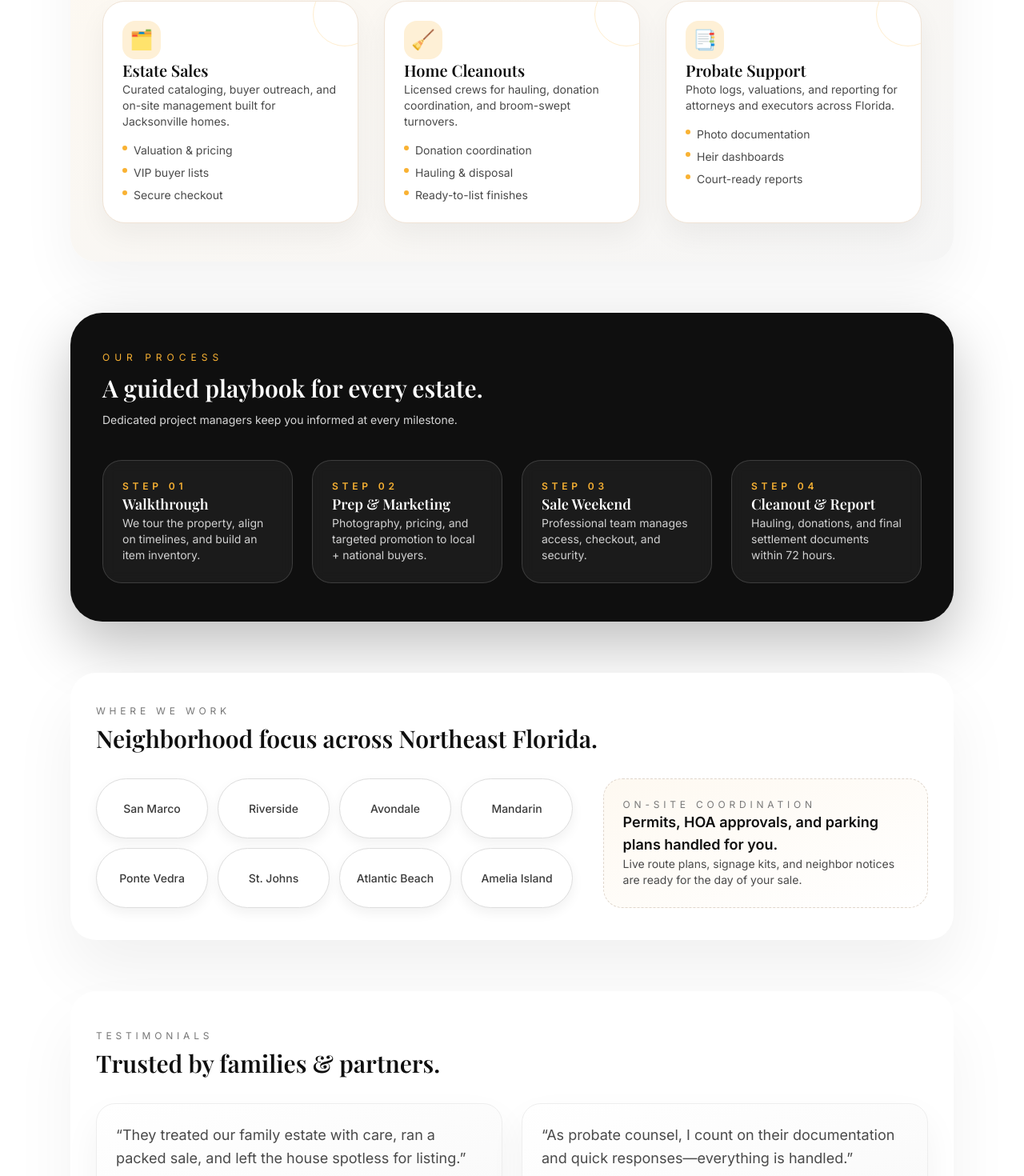
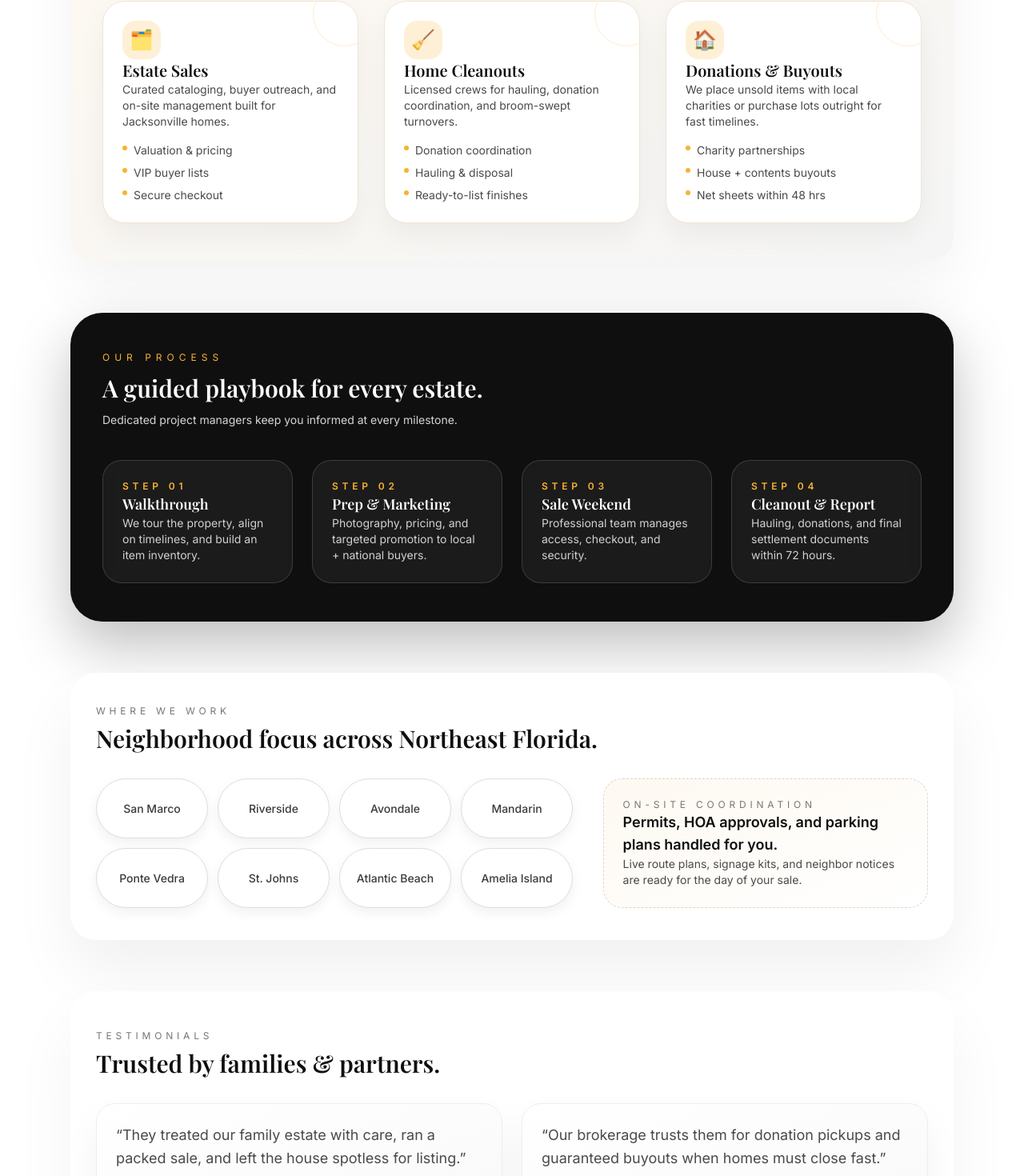
Before and after one commit to chri6tina/clear_path_estates, a Next.js app: page / in a window 1280 px wide. Shown: the part 1030-2500 px from the top of the page at 80% size. Built offline with nearby package versions, Linux system fonts and the light colour scheme; a web font is replaced by a local one.

Commit message:
Shift service focus to donations and buyouts

```diff
--- a/src/app/layout.tsx
+++ b/src/app/layout.tsx
@@ -18,17 +18,17 @@ export const metadata: Metadata = {
   metadataBase: new URL("https://www.clearpathestates.com"),
   title: "Clear Path Estates | Jacksonville Estate Sales & Cleanouts",
   description:
-    "Clear Path Estates delivers premium estate sales, compassionate cleanouts, and probate support across Jacksonville and Northeast Florida.",
+    "Clear Path Estates delivers premium estate sales, compassionate cleanouts, donation coordination, and home buyouts across Jacksonville and Northeast Florida.",
   keywords: [
     "Jacksonville estate sales",
     "estate cleanout services",
-    "probate support Jacksonville",
-    "estate liquidators Florida",
+    "donation coordination Jacksonville",
+    "home buyout services Florida",
   ],
   openGraph: {
     title: "Clear Path Estates | Jacksonville Estate Sales & Cleanouts",
     description:
-      "Premier estate liquidation, turnkey cleanouts, and probate guidance for families in Jacksonville, Florida.",
+      "Premier estate liquidation, turnkey cleanouts, donation coordination, and buyout guidance for families in Jacksonville, Florida.",
     url: "https://www.clearpathestates.com",
     siteName: "Clear Path Estates",
     locale: "en_US",
@@ -38,7 +38,7 @@ export const metadata: Metadata = {
     card: "summary_large_image",
     title: "Clear Path Estates | Jacksonville Estate Sales & Cleanouts",
     description:
-      "Estate sale pros focused on Jacksonville families, complete cleanouts, and probate coordination.",
+      "Estate sale pros focused on Jacksonville families, complete cleanouts, donation coordination, and quick buyouts.",
   },
   icons: {
     icon: "/favicon.svg",
--- a/src/app/page.tsx
+++ b/src/app/page.tsx
@@ -28,10 +28,10 @@ const services = [
     points: ["Donation coordination", "Hauling & disposal", "Ready-to-list finishes"],
   },
   {
-    title: "Probate Support",
-    description: "Photo logs, valuations, and reporting for attorneys and executors across Florida.",
-    icon: "📑",
-    points: ["Photo documentation", "Heir dashboards", "Court-ready reports"],
+    title: "Donations & Buyouts",
+    description: "We place unsold items with local charities or purchase lots outright for fast timelines.",
+    icon: "🏠",
+    points: ["Charity partnerships", "House + contents buyouts", "Net sheets within 48 hrs"],
   },
 ];
 
@@ -48,8 +48,8 @@ const testimonials = [
     name: "Linda M. – Riverside",
   },
   {
-    quote: "As probate counsel, I count on their documentation and quick responses—everything is handled.",
-    name: "James R. – Attorney",
+    quote: "Our brokerage trusts them for donation pickups and guaranteed buyouts when homes must close fast.",
+    name: "James R. – Realtor Partner",
   },
 ];
 
@@ -97,7 +97,7 @@ export default function Home() {
     },
     areaServed: coverageAreas.join(", "),
     description:
-      "Clear Path Estates provides estate sales, cleanouts, and probate support across Jacksonville and Northeast Florida.",
+      "Clear Path Estates provides estate sales, cleanouts, donation coordination, and home buyouts across Jacksonville and Northeast Florida.",
   };
 
   return (
@@ -130,7 +130,7 @@ export default function Home() {
               <p className="text-xs uppercase tracking-[0.4em] text-[#777]">Estate Sales & Cleanouts</p>
               <h1 className="text-5xl font-semibold leading-tight text-[#0f0f0f]">We provide efficient estate services for Jacksonville families.</h1>
               <p className="text-lg text-[#4a4a4a]">
-                Comprehensive estate sales, cleanouts, and probate coordination for residential, multi-family, and commercial properties across Northeast Florida.
+                Comprehensive estate sales, cleanouts, donation coordination, and house buyouts for residential, multi-family, and commercial properties across Northeast Florida.
               </p>
               <div className="flex flex-wrap gap-4 text-sm font-medium">
                 <Link href="#services" className="rounded-full bg-[#f9b233] px-6 py-3 text-black shadow hover:bg-[#eda524]">
@@ -190,7 +190,7 @@ export default function Home() {
                   >
                     <option>Estate Sale</option>
                     <option>Cleanout</option>
-                    <option>Probate Support</option>
+                    <option>Donations & Buyouts</option>
                   </select>
                 </label>
                 <label className="block font-semibold text-[#0f0f0f]">
@@ -372,7 +372,7 @@ export default function Home() {
                   >
                     <option>Estate Sale</option>
                     <option>Cleanout</option>
-                    <option>Probate Support</option>
+                    <option>Donations & Buyouts</option>
                   </select>
                 </label>
                 <label className="text-sm font-semibold">
```
